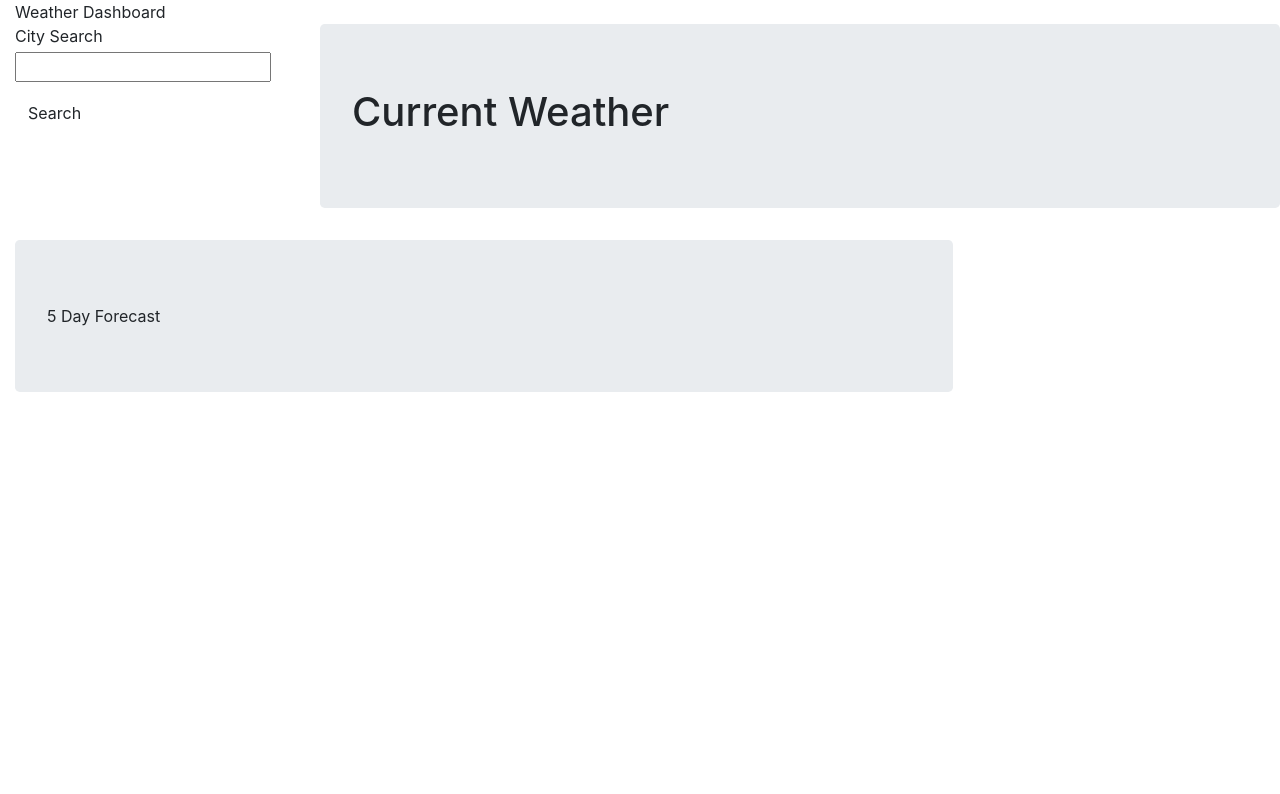
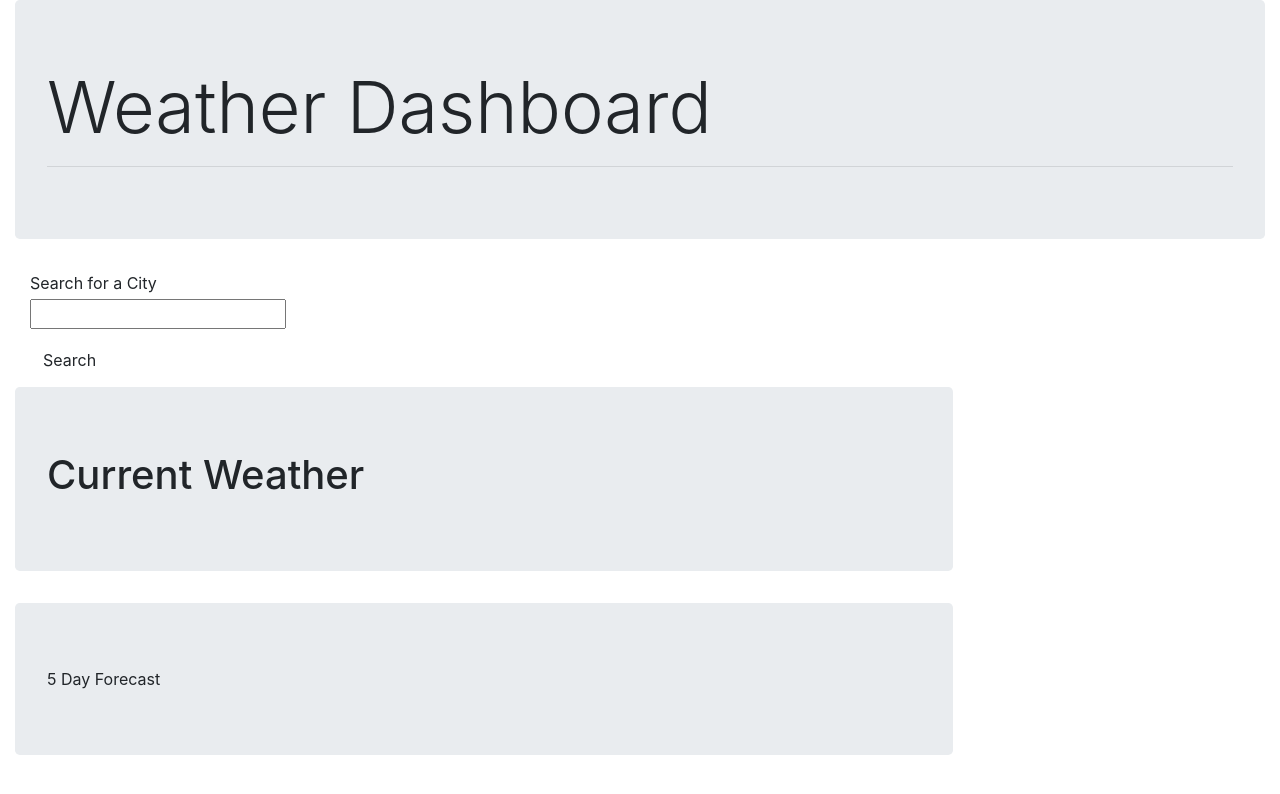
Before and after one commit to dghooley/WeatherDashboard, a plain HTML site: page index.html in a window 1280 px wide. Drawn offline with nearby package versions, Linux system fonts and the light colour scheme.

Commit message:
html containers

```diff
--- a/index.html
+++ b/index.html
@@ -13,13 +13,18 @@
 </head>
 <body>
     <div class="container-fluid">
-        <header class="header">Weather Dashboard
+        <header class="header jumbotron">
+        <div class="">
+            <h1 class="display-3 fas fa-align-center"></i>Weather Dashboard</h1>
+            <p class="lead"></p>
+            <hr class="my-2">
+        </div
         <div id="date"></div>
         <div id="time"></div>
     </header>
 
-    <div class="row">
-        <div class="col-sm-3">City Search
+    <div class="container-fluid">
+    <div class="col-sm-3">Search for a City
             <input class="mb-2 my-1" id="searchBar" type="text">
             <button id="searchButton" class="btn mb-2 my-1 searchControls">Search</button>
         </div>
@@ -28,6 +33,7 @@
         </div>
     </div>
 
+    <div class="container-fluid">
     <div class="col-md-9 jumbotron" id="fiveDayForecast">
         5 Day Forecast
     </div>
```
